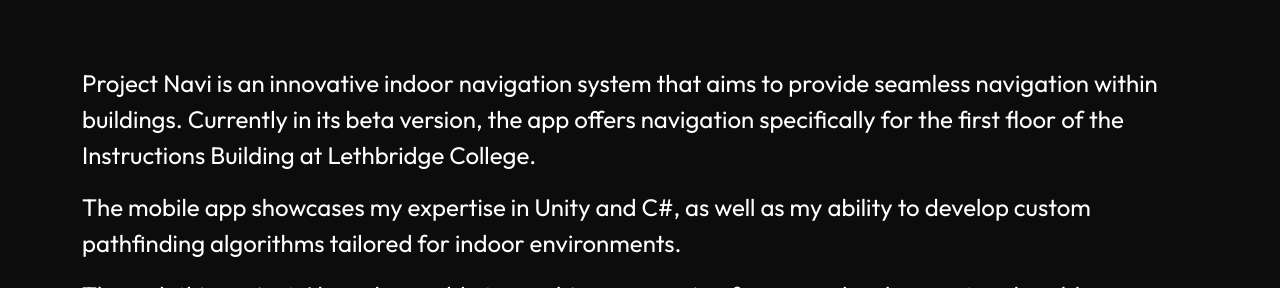
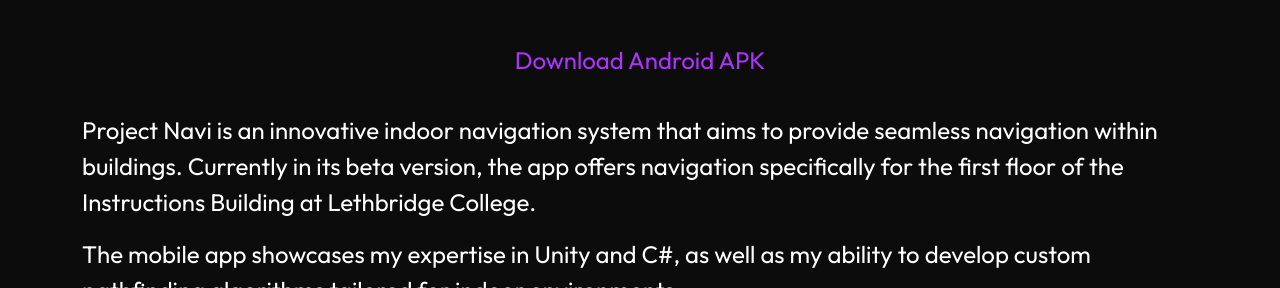
Before and after one commit to KishanJ-Patel/kishanj-website, a plain HTML site: page projects/projectnavi/projectnavi.html in a window 1280 px wide. Shown: the part 812-1100 px from the top of the page. Drawn offline with nearby package versions, Linux system fonts and the light colour scheme.

Commit message:
feat: add download link for projectnavi apk

```diff
--- a/css/projectnavi.css
+++ b/css/projectnavi.css
@@ -15,8 +15,25 @@
     margin-top: 6% !important;
 }
 
+.projectnavi-download-link-block {
+    margin-top: 4% !important;
+}
+
+    .projectnavi-download-link-block > a {
+        font-family: 'Outfit', sans-serif;
+        font-style: normal;
+        font-weight: 400;
+        font-size: 1.5rem;
+        color: #AF32FF !important;
+        transition: color 0.7s ease-in-out;
+    }
+
+        .projectnavi-download-link-block > a:hover {
+            color: #FDF300 !important;
+        }
+
 .projectnavi-description-block {
-    margin-top: 6% !important;
+    margin-top: 3% !important;
 }
 
 .projectnavi-description {
--- a/projects/projectnavi/projectnavi.html
+++ b/projects/projectnavi/projectnavi.html
@@ -74,6 +74,9 @@
         <div class="projectnavi-video-block d-flex align-items-center justify-content-center">
             <iframe width="315" height="560" src="https://www.youtube.com/embed/jE6RPyjGQYA" title="YouTube video player" frameborder="0" allow="accelerometer; autoplay; clipboard-write; encrypted-media; gyroscope; picture-in-picture; web-share" allowfullscreen></iframe>
         </div>
+        <div class="projectnavi-download-link-block d-flex align-items-center justify-content-center">
+            <a class="text-decoration-none" href="https://1drv.ms/u/s!AgUcLJ5BngkuuectoWgzijGGRZZsdg" target="_blank">Download Android APK</a>
+        </div>
         <div class="projectnavi-description-block">
             <div class="projectnavi-description mb-3">
                 Project Navi is an innovative indoor navigation system that aims to provide seamless navigation within buildings. Currently in its beta version, the app offers navigation specifically for the first floor of the Instructions Building at Lethbridge College.
@@ -101,9 +104,9 @@
             </div>
         </div>
         <div class="projectnavi-img-list d-flex flex-wrap justify-content-center">
-            <img class="mx-2 mb-3" src="../../media/img/website/projects/projectnavi/projectnavi_img_1.svg" alt="Project Navi home page image"/>
-            <img class="mx-2 mb-3" src="../../media/img/website/projects/projectnavi/projectnavi_img_2.svg" alt="Project Navi loading page image"/>
-            <img class="mx-2 mb-3" src="../../media/img/website/projects/projectnavi/projectnavi_img_3.svg" alt="Project Navi map page image"/>
+            <img class="mx-2 mb-3" src="../../media/img/website/projects/projectnavi/projectnavi_img_1.svg" alt="Project Navi home page image" />
+            <img class="mx-2 mb-3" src="../../media/img/website/projects/projectnavi/projectnavi_img_2.svg" alt="Project Navi loading page image" />
+            <img class="mx-2 mb-3" src="../../media/img/website/projects/projectnavi/projectnavi_img_3.svg" alt="Project Navi map page image" />
         </div>
     </div>
 
```
